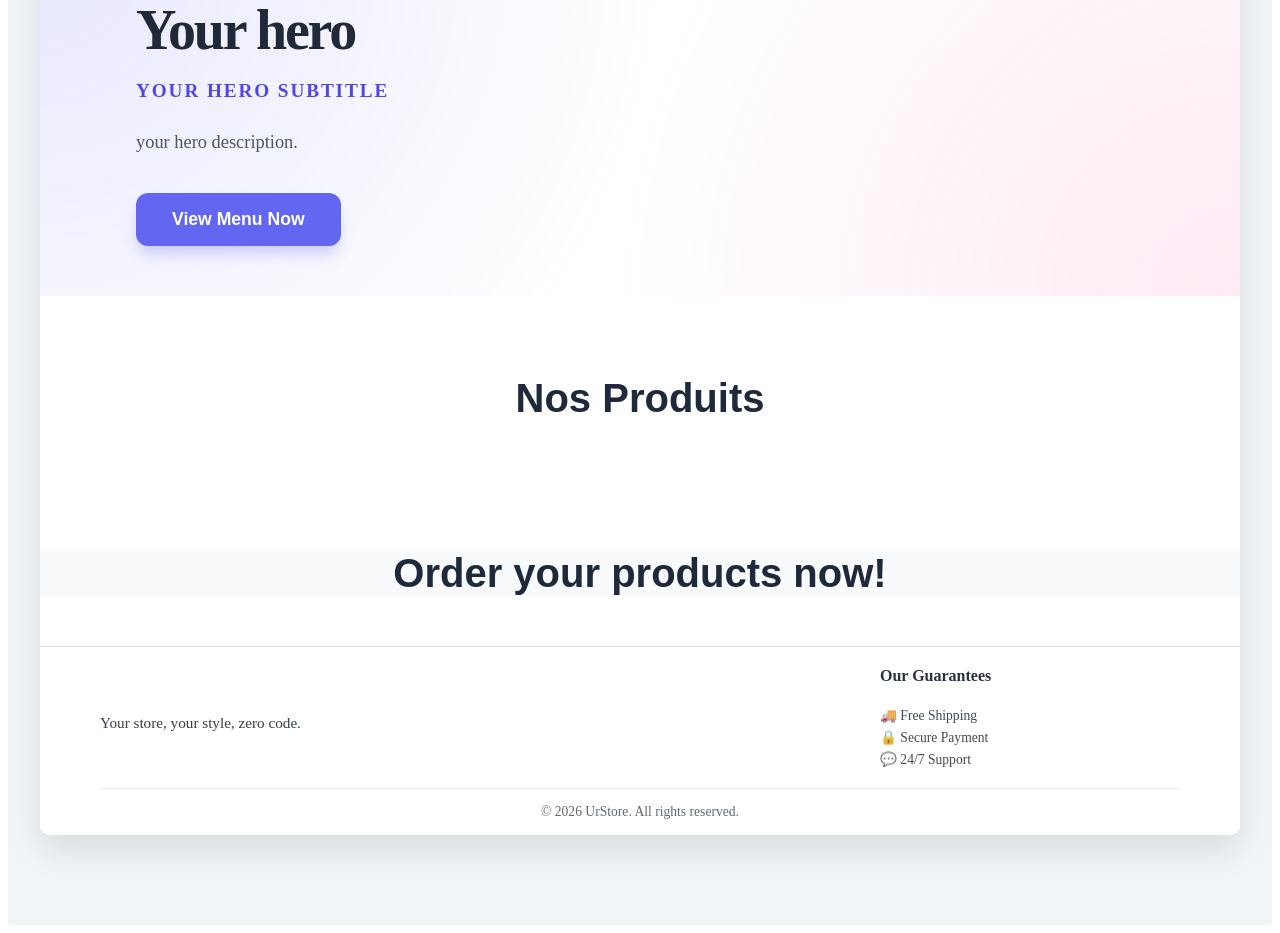
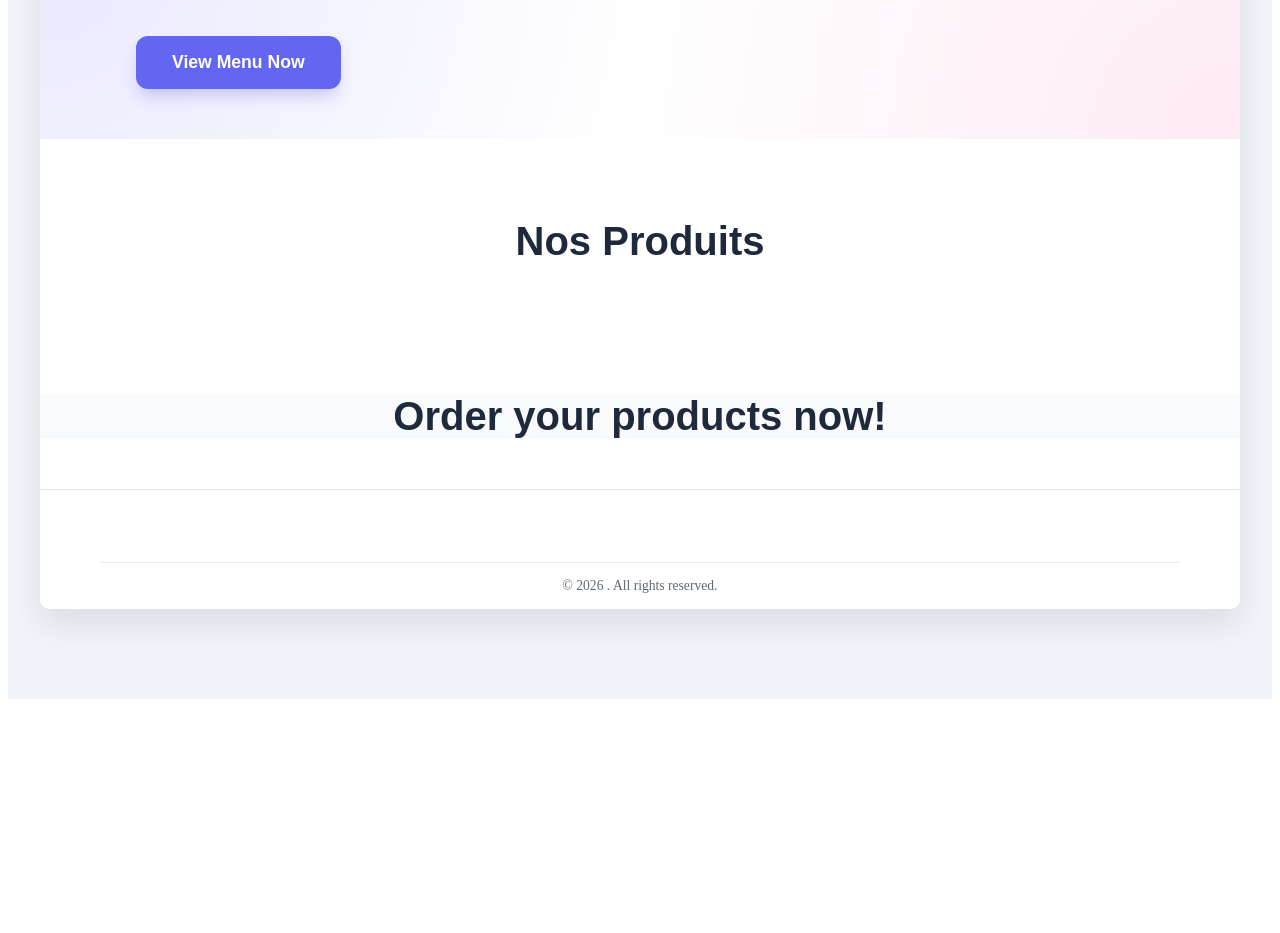
Before and after one commit to ILYAS-1937/UrStore, a React (Vite) app: page /final-preview in a window 1280 px wide. Shown: the part 300-1233 px from the top of the page. After the commit the page ends 1007 px from the top, so only its background shows below. Built offline with nearby package versions, Linux system fonts and the light colour scheme.

Commit message:
fix products position in finalPreview+ fix errors

```diff
--- a/src/components/FinalPreview/FinalPreview.tsx
+++ b/src/components/FinalPreview/FinalPreview.tsx
@@ -45,19 +45,19 @@ function FinalPreview() {
   const subtitleFont = data.subtitleFont || "inherit";
   const paragraphFont = data.paragraphFont || "inherit";
 
-  const heroTitle = data.heroTitle || "Your hero";
-  const heroSubtitle = data.heroSubtitle || "Your hero subtitle";
-  const heroDescription = data.heroDescription || "your hero description.";
+  const heroTitle = data.heroTitle ;
+  const heroSubtitle = data.heroSubtitle ;
+  const heroDescription = data.heroDescription;
   const heroImgWidth = data.heroImgWidth || 100;
 
   const footerBgColor = data.footerBgColor || "#ffffff";
   const footerTextColor = data.footerTextColor || "#1f2937";
-  const footerDescription = data.footerDescription || "Your store, your style, zero code.";
-  const storeName = data.storeName || "UrStore";
-  const guaranteeTitle = data.guaranteeTitle || "Our Guarantees";
-  const guarantee1 = data.guarantee1 || "🚚 Free Shipping";
-  const guarantee2 = data.guarantee2 || "🔒 Secure Payment";
-  const guarantee3 = data.guarantee3 || "💬 24/7 Support";
+  const footerDescription = data.footerDescription ;
+  const storeName = data.storeName ;
+  const guaranteeTitle = data.guaranteeTitle ;
+  const guarantee1 = data.guarantee1 ;
+  const guarantee2 = data.guarantee2 ;
+  const guarantee3 = data.guarantee3 ;
   const footerLogoWidth = data.footerLogoWidth || 120;
 
   const products = data.products || [];
@@ -84,7 +84,7 @@ function FinalPreview() {
         const blob = await res.blob();
         imgFolder?.file(name, blob);
         return `./images/${name}`;
-      } catch (error) {
+      } catch {
         return "";
       }
     };
@@ -94,7 +94,7 @@ function FinalPreview() {
     const heroPath = await processImage(data.currentImage, "hero.png");
 
     const processedProducts = await Promise.all(
-      products.map(async (p: any, i: number) => ({
+      products.map(async (p :{ imageUrl: string; [key: string]: unknown }, i: number) => ({
         ...p,
         localPath: await processImage(p.imageUrl, `product-${i}.png`)
       }))
@@ -140,8 +140,8 @@ function FinalPreview() {
       .heroTitle{ margin-top: 10px; font-size: 50px; color: #2d3748; padding: 5px; font-weight: 700; text-align: center; }
       .store-section { font-family: 'Inter', -apple-system, BlinkMacSystemFont, sans-serif; width: 100%; margin: 0 auto; padding: 30px 20px; color: #0f172a; }
       .store-title { text-align: center; font-size: 2.5rem; color: #1e293b; margin: 0 0 50px 0; font-family: sans-serif; }
-      .products-grid { margin: auto; display: grid; grid-template-columns: repeat(auto-fill, minmax(260px, 1fr)); gap: 28px; justify-content: center; }
-      .product-card { background: white; border: 1px solid #f1f5f9; border-radius: 20px; overflow: hidden; box-shadow: 0 10px 15px -3px rgba(0, 0, 0, 0.05), 0 4px 6px -4px rgba(0, 0, 0, 0.025); transition: all 0.3s cubic-bezier(0.4, 0, 0.2, 1); cursor: pointer; }
+      .products-grid { margin: auto; display: flex; flex-wrap: wrap; justify-content: center; gap: 28px; max-width: 1200px; }
+      .product-card { width: 280px; background: white; border: 1px solid #f1f5f9; border-radius: 20px; overflow: hidden; box-shadow: 0 10px 15px -3px rgba(0, 0, 0, 0.05), 0 4px 6px -4px rgba(0, 0, 0, 0.025); transition: all 0.3s cubic-bezier(0.4, 0, 0.2, 1); cursor: pointer; }
       .product-image-container { width: 100%; height: 220px; background-color: #ffffff; padding: 20px; box-sizing: border-box; display: flex; align-items: center; justify-content: center; border-bottom: 1px solid #f8fafc; }
       .product-image-container img { max-width: 100%; max-height: 100%; object-fit: contain; transition: transform 0.4s ease; }
       .product-card:hover .product-image-container img {transform: scale(1.08)}
@@ -469,9 +469,9 @@ function FinalPreview() {
 
         <div style={{ backgroundColor: inventoryBgColor, padding: "80px 5%", boxSizing: "border-box", width: "100%" }}>
           <h2 style={{ textAlign: "center", fontSize: "2.5rem", color: "#1e293b", margin: "0 0 50px 0", fontFamily: "sans-serif" }}>Nos Produits</h2>
-          <div className="products-grid" style={{ padding: 0 }}>
-            {products.map((product: any) => (
-              <div key={product.id} className="product-card" style={{ backgroundColor: productCardBgColor }}>
+         <div className="products-grid" style={{ padding: 0, display: "flex", flexWrap: "wrap", justifyContent: "center", gap: "28px" }}>
+            {products.map((product: { id: string | number; imageUrl: string; name: string; price: number | string }) => (
+             <div key={product.id} className="product-card" style={{ backgroundColor: productCardBgColor, width: "280px" }}>
                 <div className="product-image-container" style={{ backgroundColor: productImageBgColor }}>
                   <img src={product.imageUrl} alt={product.name} style={{ maxWidth: "100%", objectFit: "contain" }} />
                 </div>
--- a/src/components/FooterStep/FooterStep.tsx
+++ b/src/components/FooterStep/FooterStep.tsx
@@ -8,7 +8,7 @@ import defaultLogo from "../../images/urStoreLogo.png";
 
 function FooterStep() {
   const setField = useStore((state) => state.setField);
-  const data = useStore((state: any) => state.data) || {}; // <-- Pull saved data
+  const data = useStore((state) => state.data) || {}; // <-- Pull saved data
 
   // --- Customization States ---
   const [footerLogo, setFooterLogo] = useState(data.footerLogo || defaultLogo);
--- a/src/components/HeaderStep/HeaderStep.tsx
+++ b/src/components/HeaderStep/HeaderStep.tsx
@@ -7,7 +7,7 @@ import useStore from '../../useStore';
 
 function HeaderStep() {
   const setField = useStore((state) => state.setField);
-  const data = useStore((state: any) => state.data) || {};
+  const data = useStore((state) => state.data) || {};
 
   // Initialize the navigator hook
   const navigate = useNavigate();
@@ -27,6 +27,7 @@ function HeaderStep() {
   useEffect(() => { setField("navLinkColor", navLinkColor); }, [navLinkColor, setField]);
   useEffect(() => { setField("headerLogoWidth", headerLogoWidth); }, [headerLogoWidth, setField]);
 
+  // eslint-disable-next-line @typescript-eslint/no-explicit-any
   const handleheaderLogoChange = (e: any) => {
     const file = e.target.files[0];
     if (file) {
@@ -35,7 +36,8 @@ function HeaderStep() {
   };
 
   // Intercept the form submission to show the modal instead of navigating instantly
-const handleSubmit = (e: any) => {
+  // eslint-disable-next-line @typescript-eslint/no-explicit-any
+  const handleSubmit = (e: any) => {
     e.preventDefault();
     navigate('/hero-step');
   };
@@ -44,12 +46,15 @@ const handleSubmit = (e: any) => {
     backgroundColor: headerBgColor,
     border: headerBorderColor ? `2px solid ${headerBorderColor}` : undefined,
     height: headerHeight ? `${headerHeight}px` : undefined,
-    transition: 'all 0.3s ease'
+    transition: 'all 0.3s ease',
+    width: '60%' // Layout locked in
   };
 
   return (
-    <div className="header-step">
-      <h1><span>Step 1:</span> Customize Your Store Header</h1>
+    <div className="header-step" style={{ display: 'flex', justifyContent: 'space-between', flexWrap: 'wrap' }}>
+      <div style={{ width: '100%' }}>
+        <h1><span>Step 1:</span> Customize Your Store Header</h1>
+      </div>
 
       <div className="header-container" style={headerStyles}>
         <img src={headerLogo} alt="UrStore headerLogo" style={{ height: `${headerLogoWidth}px`, transition: 'height 0.2s ease' }} />
@@ -61,7 +66,7 @@ const handleSubmit = (e: any) => {
         </ul>
       </div>
 
-      <form className="header-form" onSubmit={handleSubmit}>
+      <form className="header-form" style={{ width: '30%' }} onSubmit={handleSubmit}>
 
         <label htmlFor="store-headerLogo">Import your store headerLogo:</label>
         <input type="file" id="store-headerLogo" accept='image/*' onChange={handleheaderLogoChange} />
@@ -82,8 +87,6 @@ const handleSubmit = (e: any) => {
         <label htmlFor="nav-links-color">Navigation links color:</label>
         <input type='color' className='color-picker-custom' id="nav-links-color" value={navLinkColor} onChange={(e) => setNavLinkColor(e.target.value)}/>
 
-
-
         <label htmlFor="header-height">Header height (in px):</label>
         <input
           type="number"
--- a/src/components/SetupWizard/SetupWizard.tsx
+++ b/src/components/SetupWizard/SetupWizard.tsx
@@ -21,7 +21,7 @@ const PALETTES = [
 ];
 
 export default function SetupWizard() {
-  const setField = useStore((state: any) => state.setField);
+  const setField = useStore((state) => state.setField);
   const navigate = useNavigate();
 
   const [step, setStep] = useState(1);
--- a/src/components/StoreStep/StoreStep.tsx
+++ b/src/components/StoreStep/StoreStep.tsx
@@ -29,7 +29,7 @@ const fontFamilies = [
 
 export default function StoreStep() {
   const setField = useStore((state) => state.setField);
-  const data = useStore((state: any) => state.data) || {}; // <-- Pull saved data
+  const data = useStore((state) => state.data) || {}; // <-- Pull saved data
 
   // --- Existing Product State ---
   const [products, setProducts] = useState<Product[]>(data.products || []);
@@ -75,7 +75,7 @@ export default function StoreStep() {
     } else {
       // Add new product
       const newProduct: Product = {
-        id: Date.now().toString(),
+        id:crypto.randomUUID(),
         name,
         price: Number(price),
         imageUrl: imagePreview,
```
